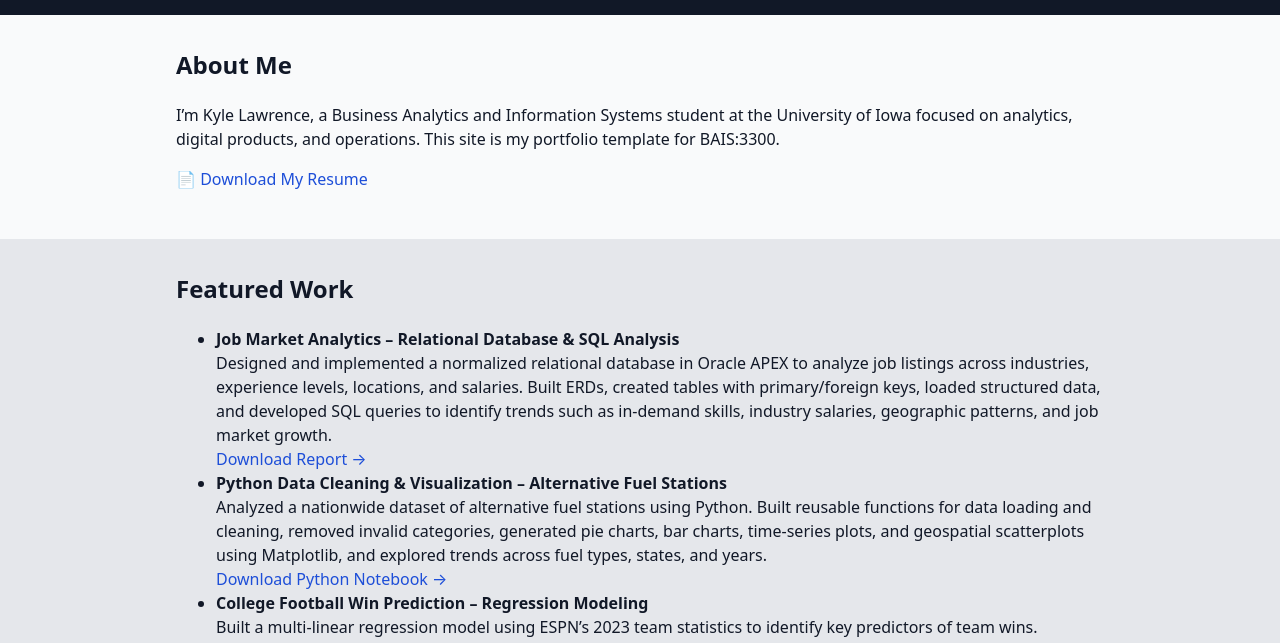
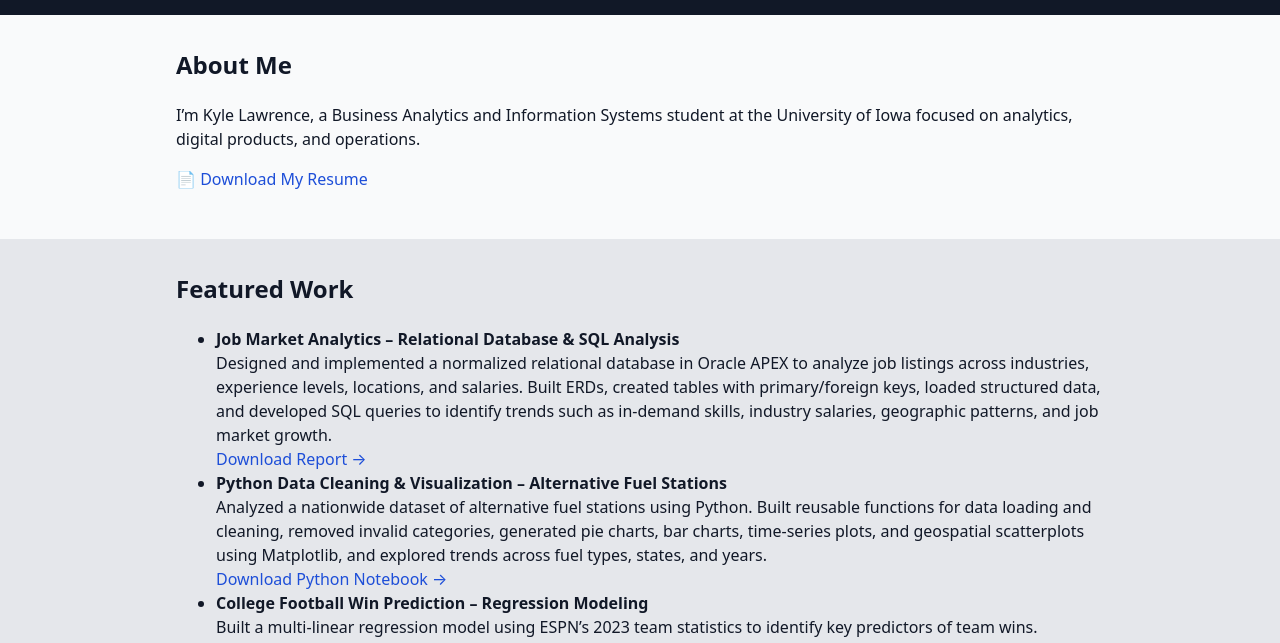
Before and after one commit to Krlawrence03/Final-project-Sprint-1, a plain HTML site: page index.html in a window 1280 px wide. Shown: the part 149-792 px from the top of the page. Drawn offline with Linux system fonts and the light colour scheme.

Commit message:
edited about me

```diff
--- a/index.html
+++ b/index.html
@@ -54,7 +54,7 @@
         <h2>About Me</h2>
         <p>
           I’m Kyle Lawrence, a Business Analytics and Information Systems student at the University of Iowa focused on analytics,
-          digital products, and operations. This site is my portfolio template for BAIS:3300.
+          digital products, and operations.
         </p>
         <p>
           <a href="Kyle_Lawrence_resume.docx" download>📄 Download My Resume</a>
```
Also changed, not shown: 1 other file.
